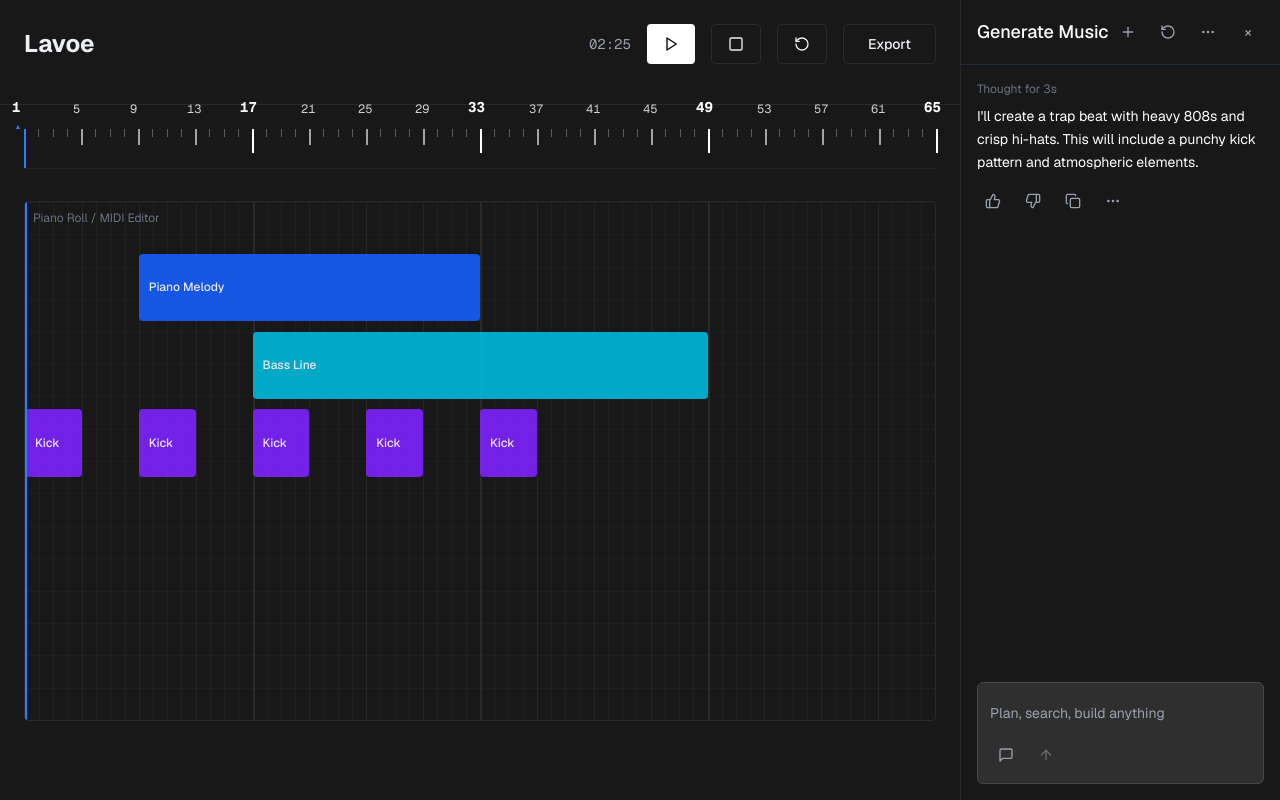
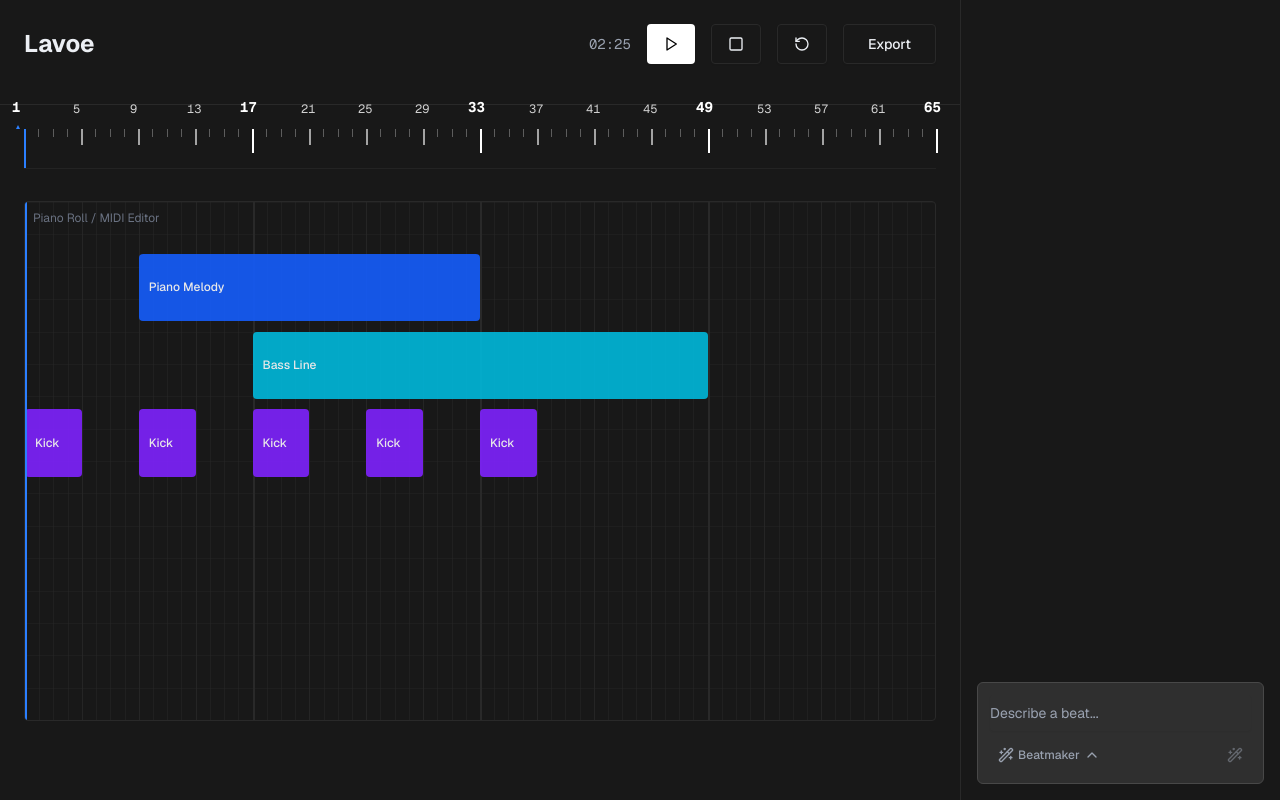
Before and after one commit to ricardo-agz/Lavoe, a Next.js app in the folder frontend/: page / in a window 1280 px wide. Built offline with nearby package versions, Linux system fonts and the light colour scheme.

Commit message:
dropdown for agentic and generate mode

```diff
--- a/frontend/components/beat/AiSidebar.tsx
+++ b/frontend/components/beat/AiSidebar.tsx
@@ -2,17 +2,14 @@
 
 import { Button } from "@/components/ui/button";
 import { Input } from "@/components/ui/input";
+import { ArrowUp, ChevronUp, WandSparkles } from "lucide-react";
+import { useState } from "react";
 import {
-  ArrowUp,
-  AtSign,
-  Copy,
-  MoreHorizontal,
-  RotateCcw,
-  ThumbsDown,
-  ThumbsUp,
-  MessageSquare,
-  Plus,
-} from "lucide-react";
+  DropdownMenu,
+  DropdownMenuContent,
+  DropdownMenuItem,
+  DropdownMenuTrigger,
+} from "@/components/ui/dropdown-menu";
 
 export interface AiSidebarProps {
   aiPrompt: string;
@@ -25,115 +22,88 @@ export default function AiSidebar({
   setAiPrompt,
   onSubmit,
 }: AiSidebarProps) {
+  const [mode, setMode] = useState<"beat" | "agent">("beat");
+  const placeholder =
+    mode === "beat" ? "Describe a beat..." : "Ask the agent...";
   return (
     <div className="w-80 bg-background border-l border-border flex flex-col h-full">
-      <div className="p-4 border-b border-gray-800 flex items-center justify-between">
-        <h2 className="text-lg font-medium text-white">Generate Music</h2>
-        <div className="flex items-center gap-2">
-          <Button
-            variant="ghost"
-            size="sm"
-            className="h-8 w-8 p-0 text-gray-400 hover:text-white"
-          >
-            <Plus className="w-4 h-4" />
-          </Button>
-          <Button
-            variant="ghost"
-            size="sm"
-            className="h-8 w-8 p-0 text-gray-400 hover:text-white"
-          >
-            <RotateCcw className="w-4 h-4" />
-          </Button>
-          <Button
-            variant="ghost"
-            size="sm"
-            className="h-8 w-8 p-0 text-gray-400 hover:text-white"
-          >
-            <MoreHorizontal className="w-4 h-4" />
-          </Button>
-          <Button
-            variant="ghost"
-            size="sm"
-            className="h-8 w-8 p-0 text-gray-400 hover:text-white"
-          >
-            ×
-          </Button>
-        </div>
-      </div>
-
-      <div className="flex-1 p-4 space-y-4 overflow-y-auto">
-        <div className="space-y-3">
-          <div className="text-xs text-gray-500 mb-2">Thought for 3s</div>
-          <div className="space-y-3">
-            <p className="text-white text-sm leading-relaxed">
-              I'll create a trap beat with heavy 808s and crisp hi-hats. This
-              will include a punchy kick pattern and atmospheric elements.
-            </p>
-            <div className="flex items-center gap-2">
-              <Button
-                variant="ghost"
-                size="sm"
-                className="h-8 w-8 p-0 text-gray-400 hover:text-white"
-              >
-                <ThumbsUp className="w-4 h-4" />
-              </Button>
-              <Button
-                variant="ghost"
-                size="sm"
-                className="h-8 w-8 p-0 text-gray-400 hover:text-white"
-              >
-                <ThumbsDown className="w-4 h-4" />
-              </Button>
-              <Button
-                variant="ghost"
-                size="sm"
-                className="h-8 w-8 p-0 text-gray-400 hover:text-white"
-              >
-                <Copy className="w-4 h-4" />
-              </Button>
-              <Button
-                variant="ghost"
-                size="sm"
-                className="h-8 w-8 p-0 text-gray-400 hover:text-white"
-              >
-                <MoreHorizontal className="w-4 h-4" />
-              </Button>
-            </div>
-          </div>
-        </div>
-      </div>
+      <div className="flex-1 p-4 space-y-4 overflow-y-auto"></div>
 
       <div className="p-4">
         <div className="bg-[#2F2F2F] rounded-lg p-3 space-y-2 border border-[#484848]">
           <Input
             value={aiPrompt}
             onChange={(e) => setAiPrompt(e.target.value)}
-            placeholder="Plan, search, build anything"
+            placeholder={placeholder}
             className="bg-transparent border-none text-white placeholder-gray-500 p-0 focus-visible:ring-0"
             onKeyPress={(e) => {
               if (e.key === "Enter") onSubmit();
             }}
           />
 
+          {/* Submit Footer with drop-up mode switch */}
           <div className="flex items-center justify-between">
-            <div className="flex items-center gap-2">
+            <DropdownMenu>
+              <DropdownMenuTrigger>
                 <Button
                   variant="ghost"
                   size="sm"
-                className="h-8 w-8 p-0 text-gray-400 hover:text-white"
+                  className="h-8 px-2 text-gray-400 hover:text-white"
+                  aria-haspopup="menu"
+                  aria-label="Choose submit mode"
+                  title="Choose submit mode"
                 >
-                <MessageSquare className="w-4 h-4" />
+                  {mode === "beat" ? (
+                    <div className="flex items-center gap-1">
+                      <WandSparkles className="w-4 h-4" />
+                      <span className="text-xs">Beatmaker</span>
+                      <ChevronUp className="w-3 h-3" />
+                    </div>
+                  ) : (
+                    <div className="flex items-center gap-1">
+                      <ArrowUp className="w-4 h-4" />
+                      <span className="text-xs">Agent</span>
+                      <ChevronUp className="w-3 h-3" />
+                    </div>
+                  )}
                 </Button>
+              </DropdownMenuTrigger>
+              <DropdownMenuContent
+                side="top"
+                align="start"
+                sideOffset={6}
+                className="bg-[#2F2F2F] border-[#484848]"
+              >
+                <DropdownMenuItem onClick={() => setMode("beat")}>
+                  <WandSparkles className="w-4 h-4" />
+                  <span>Beatmaker</span>
+                </DropdownMenuItem>
+                <DropdownMenuItem onClick={() => setMode("agent")}>
+                  <ArrowUp className="w-4 h-4" />
+                  <span>Agent</span>
+                </DropdownMenuItem>
+              </DropdownMenuContent>
+            </DropdownMenu>
+
             <Button
               onClick={onSubmit}
               variant="ghost"
               size="sm"
               className="h-8 w-8 p-0 text-gray-400 hover:text-white"
               disabled={!aiPrompt.trim()}
+              aria-label={
+                mode === "beat" ? "Submit to beatmaker" : "Submit to agent"
+              }
+              title={
+                mode === "beat" ? "Submit to beatmaker" : "Submit to agent"
+              }
             >
+              {mode === "beat" ? (
+                <WandSparkles className="w-4 h-4" />
+              ) : (
                 <ArrowUp className="w-4 h-4" />
+              )}
             </Button>
-            </div>
           </div>
         </div>
       </div>
--- a/frontend/components/beat/BeatHeader.tsx
+++ b/frontend/components/beat/BeatHeader.tsx
@@ -2,7 +2,6 @@
 
 import { Button } from "@/components/ui/button";
 import { Pause, Play, RotateCcw, Square } from "lucide-react";
-import { Dispatch, SetStateAction } from "react";
 
 export interface BeatHeaderProps {
   bpm: number;
```
Also changed, not shown: 1 other file (tests, documents, lock files or other folders). Lines whose indentation alone changed are shown as unchanged.
